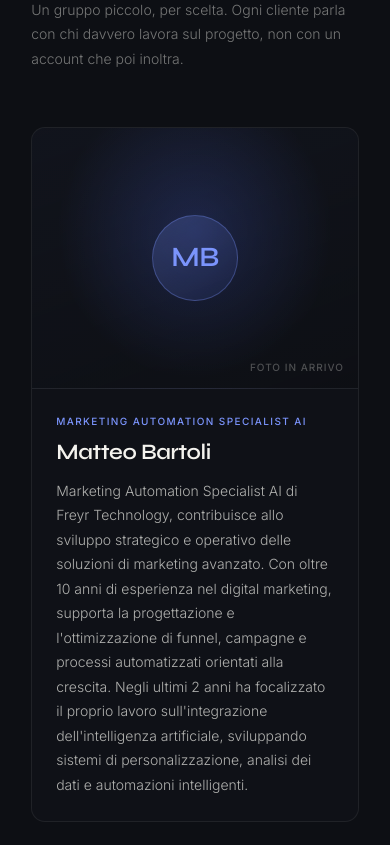
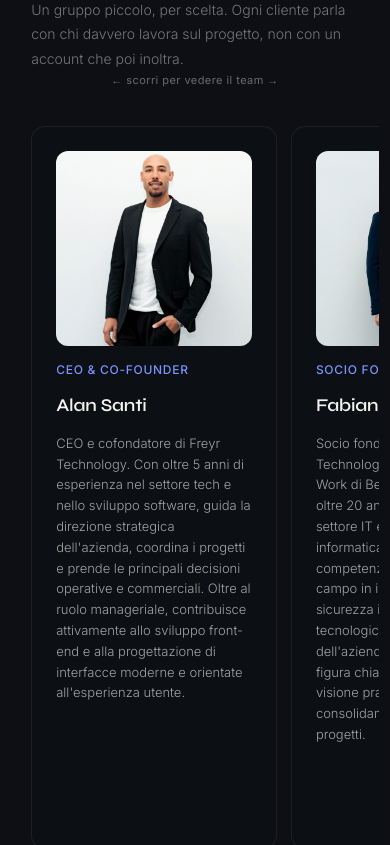
Before and after one commit to Matteopmc95/matteo-freyrwork-ai, a Next.js app: page /chi-siamo in a window 390 px wide. Shown: the part 2200-3045 px from the top of the page. Built offline with nearby package versions, Linux system fonts and the light colour scheme.

Commit message:
feat: reorder team members with photos for Alan and Fabiano + mobile carousel

```diff
--- a/src/app/chi-siamo/page.tsx
+++ b/src/app/chi-siamo/page.tsx
@@ -218,38 +218,47 @@
 }
 
 type Member = {
+  id: string;
   name: string;
   role: string;
   bio: string;
-  photo?: string;
+  image: string | null;
   initials: string;
 };
 
 const TEAM: Member[] = [
   {
-    name: 'Matteo Bartoli',
-    role: 'Marketing Automation Specialist AI',
-    bio:
-      'Marketing Automation Specialist AI di Freyr Technology, contribuisce allo sviluppo strategico e operativo delle soluzioni di marketing avanzato. Con oltre 10 anni di esperienza nel digital marketing, supporta la progettazione e l\'ottimizzazione di funnel, campagne e processi automatizzati orientati alla crescita. Negli ultimi 2 anni ha focalizzato il proprio lavoro sull\'integrazione dell\'intelligenza artificiale, sviluppando sistemi di personalizzazione, analisi dei dati e automazioni intelligenti.',
-    initials: 'MB',
-  },
-  {
+    id: 'alan',
     name: 'Alan Santi',
     role: 'CEO & Co-founder',
+    image: '/team/Alan.png',
     bio:
       'CEO e cofondatore di Freyr Technology. Con oltre 5 anni di esperienza nel settore tech e nello sviluppo software, guida la direzione strategica dell\'azienda, coordina i progetti e prende le principali decisioni operative e commerciali. Oltre al ruolo manageriale, contribuisce attivamente allo sviluppo front-end e alla progettazione di interfacce moderne e orientate all\'esperienza utente.',
     initials: 'AS',
   },
   {
+    id: 'fabiano',
     name: 'Fabiano Bertini',
     role: 'Socio Fondatore',
+    image: '/team/Fabiano.png',
     bio:
       'Socio fondatore di Freyr Technology e fondatore di PC Work di Bertini Fabiano. Con oltre 20 anni di esperienza nel settore IT e nella consulenza informatica, apporta una solida competenza maturata sul campo in infrastrutture, sicurezza informatica e gestione tecnologica. All\'interno dell\'azienda rappresenta una figura chiave per affidabilità, visione pratica e consolidamento operativo dei progetti.',
     initials: 'FB',
   },
   {
+    id: 'matteo',
+    name: 'Bartoli Matteo',
+    role: 'Marketing Automation Specialist AI',
+    image: null,
+    bio:
+      'Marketing Automation Specialist AI di Freyr Technology, contribuisce allo sviluppo strategico e operativo delle soluzioni di marketing avanzato. Con oltre 10 anni di esperienza nel digital marketing, supporta la progettazione e l\'ottimizzazione di funnel, campagne e processi automatizzati orientati alla crescita. Negli ultimi 2 anni ha focalizzato il proprio lavoro sull\'integrazione dell\'intelligenza artificiale, sviluppando sistemi di personalizzazione, analisi dei dati e automazioni intelligenti.',
+    initials: 'BM',
+  },
+  {
+    id: 'gaetano',
     name: 'Gaetano Santini',
     role: 'Sviluppatore',
+    image: null,
     bio:
       'Sviluppatore di Freyr Technology, contribuisce alla realizzazione tecnica dei progetti aziendali. Con oltre 10 anni di esperienza tra operatività, digitale e processi aziendali, si occupa dello sviluppo di automazioni, integrazioni software e nuove soluzioni basate su intelligenza artificiale. È una risorsa centrale nell\'esecuzione tecnica e nell\'evoluzione dei prodotti dell\'azienda.',
     initials: 'GS',
@@ -259,6 +268,122 @@
 function Team() {
   return (
     <section className="s-to-main" style={{ padding: '100px 8vw', background: C.bg }}>
+      <style>{`
+        .team-grid{
+          display:grid;
+          grid-template-columns:repeat(4, 1fr);
+          gap:24px;
+          margin-top:48px;
+        }
+        .team-card{
+          display:flex;
+          flex-direction:column;
+          gap:16px;
+          padding:24px;
+          background:rgba(13,15,20,0.6);
+          border:1px solid rgba(255,255,255,0.07);
+          border-radius:14px;
+          transition:border-color .25s, transform .2s;
+        }
+        .team-card:hover{
+          border-color:rgba(75,107,251,0.3);
+          transform:translateY(-2px);
+        }
+        .team-photo{
+          width:100%;
+          aspect-ratio:1;
+          border-radius:12px;
+          overflow:hidden;
+          background:rgba(255,255,255,0.03);
+          display:flex;
+          align-items:center;
+          justify-content:center;
+          position:relative;
+        }
+        .team-photo img{
+          width:100%;
+          height:100%;
+          object-fit:cover;
+        }
+        .team-photo-placeholder{
+          width:100%;
+          height:100%;
+          display:flex;
+          align-items:center;
+          justify-content:center;
+          background:radial-gradient(ellipse 60% 80% at 50% 40%, rgba(75,107,251,0.18), rgba(13,15,20,0.6) 70%), linear-gradient(160deg, rgba(123,148,252,0.08), rgba(13,15,20,0.8));
+          font-family:Syne, sans-serif;
+          font-size:42px;
+          font-weight:600;
+          color:rgba(244,243,238,0.4);
+          letter-spacing:-0.02em;
+        }
+        .team-name{
+          font-size:18px;
+          font-weight:600;
+          color:#F4F3EE;
+          font-family:Syne, sans-serif;
+          letter-spacing:-0.01em;
+          line-height:1.2;
+          margin:0;
+        }
+        .team-role{
+          font-size:12px;
+          color:#7B94FC;
+          letter-spacing:0.06em;
+          text-transform:uppercase;
+          font-weight:500;
+          line-height:1.4;
+          margin:0;
+        }
+        .team-bio{
+          font-size:13px;
+          color:rgba(244,243,238,0.65);
+          line-height:1.6;
+          font-weight:300;
+          margin:0;
+        }
+        .team-scroll-hint{
+          display:none;
+          text-align:center;
+          font-size:11px;
+          color:rgba(244,243,238,0.4);
+          letter-spacing:0.04em;
+          margin-bottom:14px;
+        }
+        @media(max-width:1024px) and (min-width:769px){
+          .team-grid{
+            grid-template-columns:repeat(2, 1fr);
+          }
+        }
+        @media(max-width:768px){
+          .team-scroll-hint{
+            display:block !important;
+          }
+          .team-grid{
+            display:flex !important;
+            flex-direction:row !important;
+            grid-template-columns:none !important;
+            overflow-x:auto !important;
+            overflow-y:hidden !important;
+            gap:14px !important;
+            padding:4px 16px 8px 32px !important;
+            margin:32px -20px 0 0 !important;
+            scroll-snap-type:x mandatory !important;
+            scrollbar-width:none !important;
+            -webkit-overflow-scrolling:touch !important;
+          }
+          .team-grid::-webkit-scrollbar{
+            display:none !important;
+          }
+          .team-card{
+            flex:0 0 82% !important;
+            min-width:82% !important;
+            max-width:82% !important;
+            scroll-snap-align:start !important;
+          }
+        }
+      `}</style>
       <p
         data-reveal
         style={{
@@ -298,128 +423,37 @@
           lineHeight: 1.75,
           fontWeight: 300,
           maxWidth: 620,
-          marginBottom: 56,
+          marginBottom: 0,
         }}
       >
         Un gruppo piccolo, per scelta. Ogni cliente parla con chi davvero lavora sul progetto, non con
         un account che poi inoltra.
       </p>
 
-      <div
-        style={{
-          display: 'grid',
-          gridTemplateColumns: 'repeat(auto-fit, minmax(min(100%,300px),1fr))',
-          gap: 24,
-        }}
-      >
+      <div className="team-scroll-hint">← scorri per vedere il team →</div>
+
+      <div className="team-grid">
         {TEAM.map((member, i) => (
           <div
-            key={member.name}
+            key={member.id}
+            className="team-card"
             data-reveal
             style={{
               ...rev(0.2 + i * 0.08),
-              borderRadius: 14,
-              background: C.bg2,
-              border: `1px solid ${C.border}`,
-              overflow: 'hidden',
-              display: 'flex',
-              flexDirection: 'column',
             }}
           >
-            <div
-              style={{
-                aspectRatio: '4/3.2',
-                background:
-                  'radial-gradient(ellipse 60% 80% at 50% 40%, rgba(75,107,251,0.18), rgba(13,15,20,0.6) 70%), linear-gradient(160deg, rgba(123,148,252,0.08), rgba(13,15,20,0.8))',
-                position: 'relative',
-                display: 'flex',
-                alignItems: 'center',
-                justifyContent: 'center',
-                borderBottom: `1px solid ${C.border}`,
-              }}
-            >
-              {member.photo ? (
+            <div className="team-photo">
+              {member.image ? (
                 // eslint-disable-next-line @next/next/no-img-element
-                <img
-                  src={member.photo}
-                  alt={member.name}
-                  style={{ width: '100%', height: '100%', objectFit: 'cover' }}
-                />
+                <img src={member.image} alt={member.name} />
               ) : (
-                <>
-                  <div
-                    style={{
-                      width: 86,
-                      height: 86,
-                      borderRadius: '50%',
-                      background: 'linear-gradient(140deg, rgba(123,148,252,0.22), rgba(75,107,251,0.08))',
-                      border: '1px solid rgba(123,148,252,0.32)',
-                      display: 'flex',
-                      alignItems: 'center',
-                      justifyContent: 'center',
-                      fontFamily: 'Syne, sans-serif',
-                      fontSize: 28,
-                      fontWeight: 600,
-                      color: C.acc2,
-                      letterSpacing: '-0.02em',
-                    }}
-                  >
-                    {member.initials}
-                  </div>
-                  <div
-                    style={{
-                      position: 'absolute',
-                      bottom: 12,
-                      right: 14,
-                      fontSize: 10,
-                      color: 'rgba(244,243,238,0.28)',
-                      letterSpacing: '0.1em',
-                      textTransform: 'uppercase',
-                      fontWeight: 500,
-                    }}
-                  >
-                    Foto in arrivo
-                  </div>
-                </>
+                <div className="team-photo-placeholder">{member.initials}</div>
               )}
             </div>
 
-            <div style={{ padding: 24, display: 'flex', flexDirection: 'column', gap: 10, flex: 1 }}>
-              <div
-                style={{
-                  fontSize: 10,
-                  letterSpacing: '0.14em',
-                  textTransform: 'uppercase',
-                  color: C.acc2,
-                  fontWeight: 500,
-                }}
-              >
-                {member.role}
-              </div>
-              <h3
-                style={{
-                  fontSize: 22,
-                  fontWeight: 600,
-                  color: C.txt,
-                  fontFamily: 'Syne, sans-serif',
-                  letterSpacing: '-0.02em',
-                  lineHeight: 1.15,
-                }}
-              >
-                {member.name}
-              </h3>
-              <p
-                style={{
-                  fontSize: 14,
-                  color: 'rgba(244,243,238,0.7)',
-                  lineHeight: 1.75,
-                  fontWeight: 300,
-                  marginTop: 4,
-                }}
-              >
-                {member.bio}
-              </p>
-            </div>
+            <p className="team-role">{member.role}</p>
+            <h3 className="team-name">{member.name}</h3>
+            <p className="team-bio">{member.bio}</p>
           </div>
         ))}
       </div>
```
Also changed, not shown: public/team/Alan.png (added), public/team/Fabiano.png (added).
